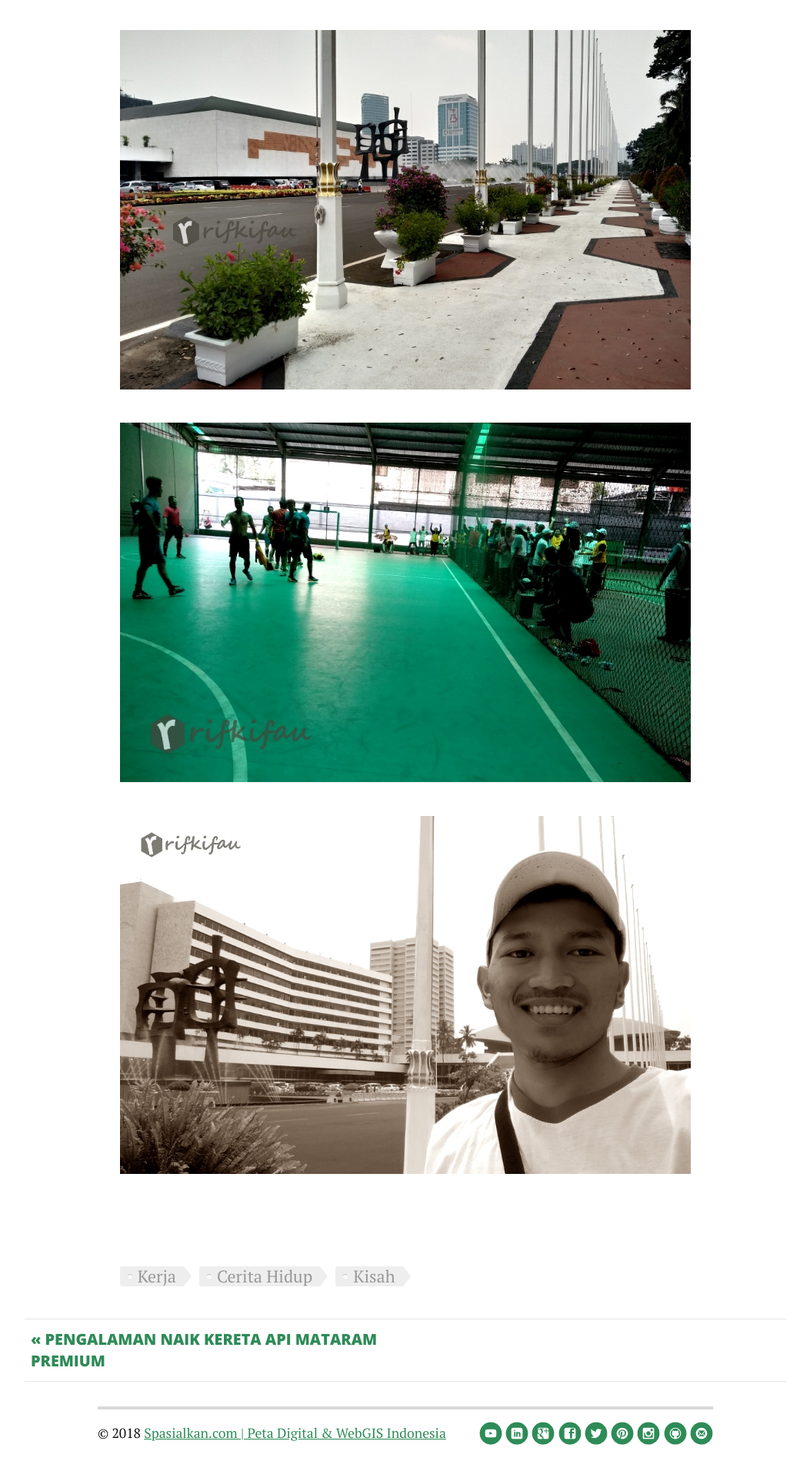
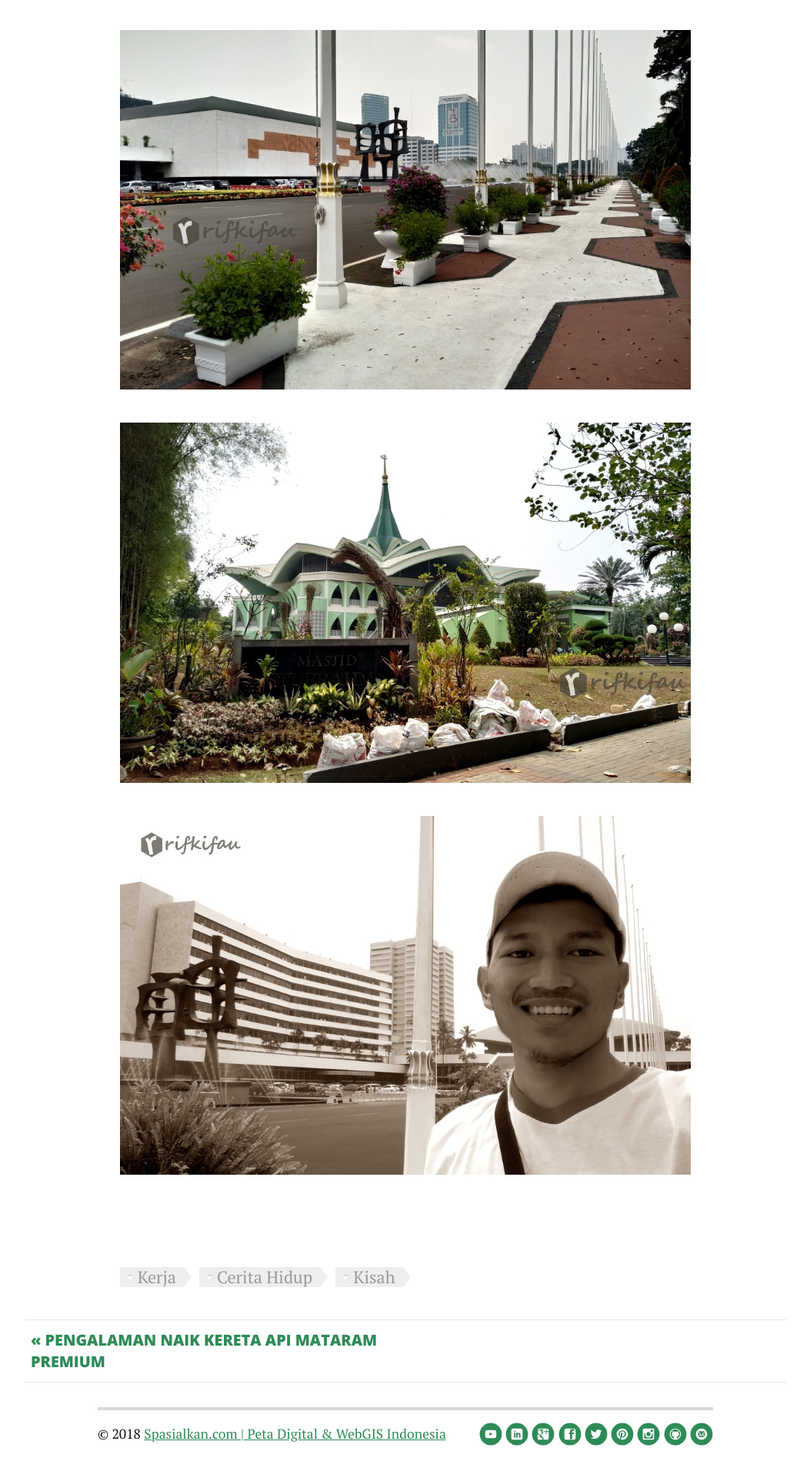
Before and after one commit to rifkifau/rifkifau.github.io, a Jekyll site: the page built from _posts/2018-09-15-porseni-bappenas-2018.markdown, in a window 1280 px wide. Shown: the part 2353-4273 px from the top of the page at 77% size, without its empty margins (113-1166 px from the left). Built offline with Jekyll 4.4.1, drawn with Linux system fonts in a browser that asks for light colours; nearby versions of some CDN libraries; comment, search, counter and statistics services are not loaded.

Commit message:
Update 2018-09-15-porseni-bappenas-2018.markdown

```diff
--- a/_posts/2018-09-15-porseni-bappenas-2018.markdown
+++ b/_posts/2018-09-15-porseni-bappenas-2018.markdown
@@ -11,5 +11,5 @@ tags:   [ Kerja, Cerita Hidup, Kisah ]
 ![Porseni BAPPENAS 2018](https://raw.githubusercontent.com/rifkifau/rifkifau.github.io/master/images/porseni-bappenas-2018/porseni-bappenas-2018-futsal.jpg?token=AXp_7bdLuIrEu4O037j0o7iPZ1mqIVPDks5cDf2qwA%3D%3D)
 ![Gedung MPR DPR DPD RI](https://raw.githubusercontent.com/rifkifau/rifkifau.github.io/master/images/porseni-bappenas-2018/gedung-mpr-dpr-dpd-ri.jpg?token=AXp_7bxU7XGipr0XQEe6whXIfFFXmByZks5cDfwXwA%3D%3D)
 ![Gedung MPR DPR DPD RI](https://raw.githubusercontent.com/rifkifau/rifkifau.github.io/master/images/porseni-bappenas-2018/depan-mpr-dpr-dpd-ri.jpg?token=AXp_7SDMyob55nMng-01bj0dj1ibc17kks5cDfvqwA%3D%3D)
-![Masjid Baiturrahman MPR DPR DPD RI](https://raw.githubusercontent.com/rifkifau/rifkifau.github.io/master/images/porseni-bappenas-2018/porseni-bappenas-2018-futsal.jpg?token=AXp_7WjPga4rODmKBviPHNisU5jk5Q47ks5cDfw6wA%3D%3D)
+![Masjid Baiturrahman MPR DPR DPD RI](https://raw.githubusercontent.com/rifkifau/rifkifau.github.io/master/images/porseni-bappenas-2018/masjid-baiturrahman-mpr-dpr-dpd-ri.jpg?token=AXp_7XdqPjowyOnVoYJP6qqpRYkqq2Yiks5cDf_owA%3D%3D)
 ![Selfie di Depan Gedung MPR DPR DPD RI](https://raw.githubusercontent.com/rifkifau/rifkifau.github.io/master/images/porseni-bappenas-2018/selfie-depan-mpr-dpr-dpd-ri.jpg?token=AXp_7ZVX8pGc8zA7dTiGpQSt7MyXoAylks5cDfxWwA%3D%3D)
```
